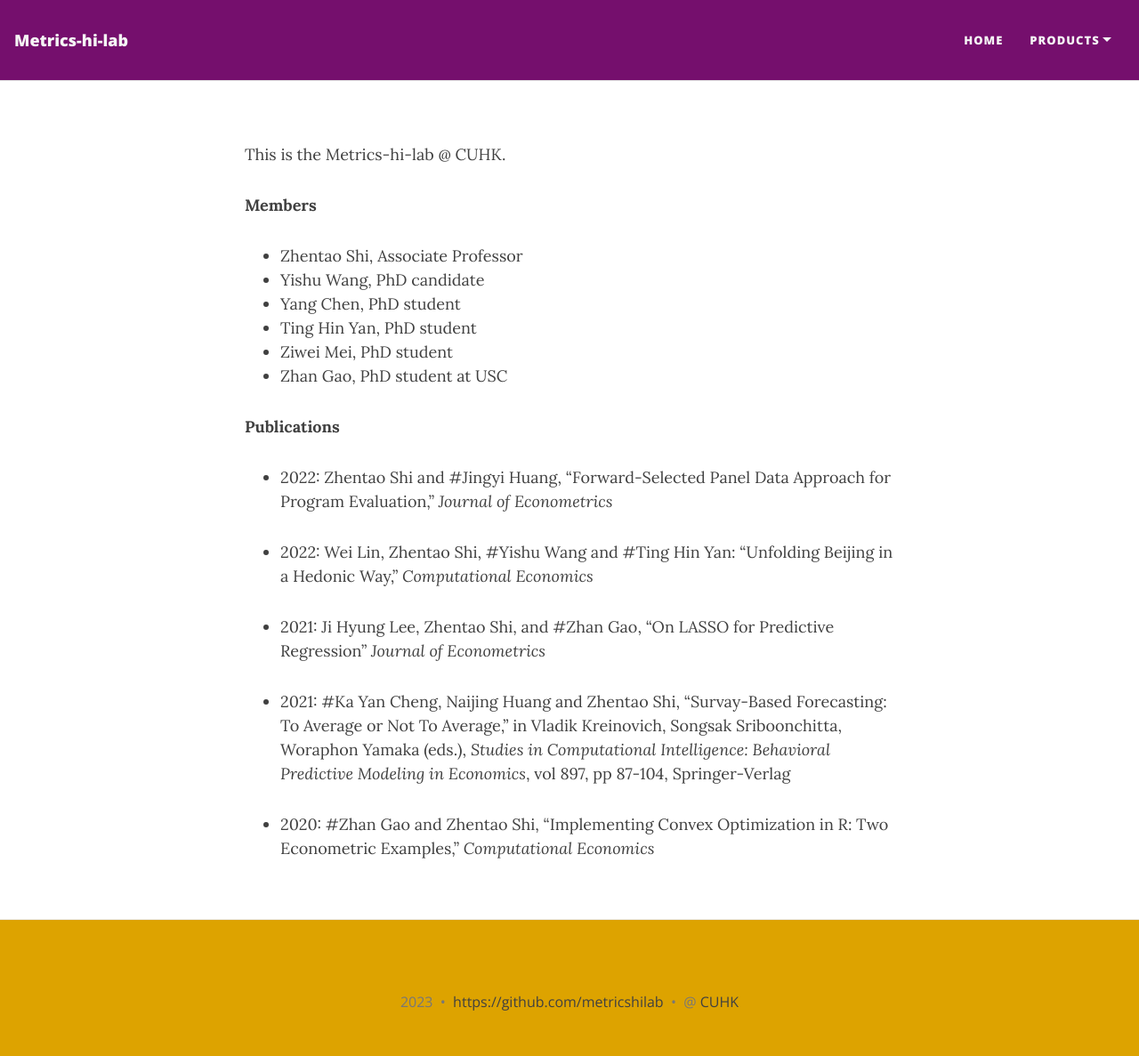
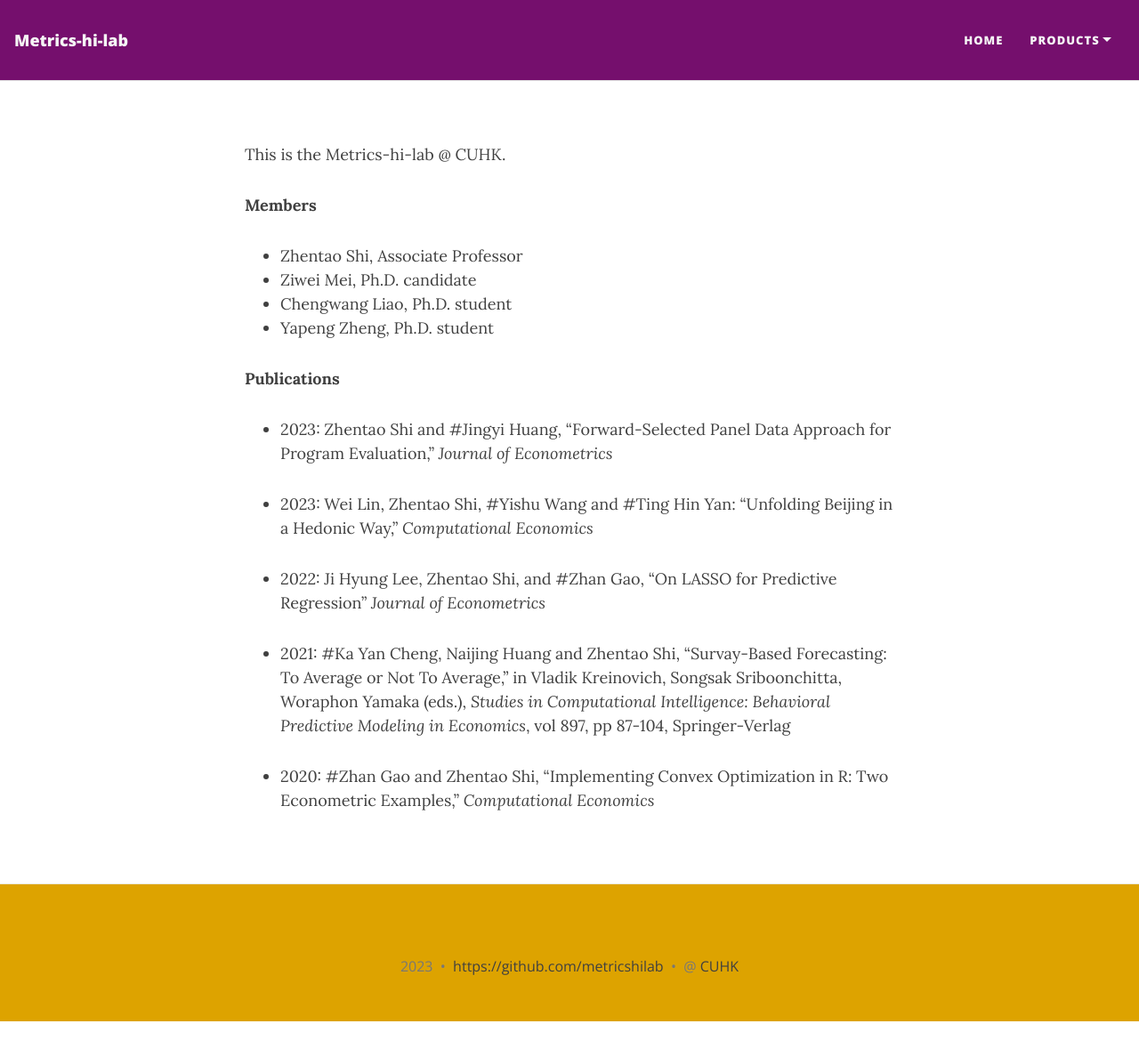
Before and after one commit to metricshilab/metricshilab.github.io, a Jekyll site: the page built from index.md, in a window 1280 px wide and 1188 px high. Shown: the whole window at 89% size. Built offline with Jekyll 4.4.1, drawn with Linux system fonts in a browser that asks for light colours; nearby versions of some CDN libraries.

Commit message:
Update index.md

```diff
--- a/index.md
+++ b/index.md
@@ -13,11 +13,9 @@ This is the Metrics-hi-lab @ CUHK.
 **Members**
 
 * Zhentao Shi, Associate Professor
-* Yishu Wang, PhD candidate
-* Yang Chen, PhD student
-* Ting Hin Yan, PhD student
-* Ziwei Mei, PhD student
-* Zhan Gao, PhD student at USC
+* Ziwei Mei, Ph.D. candidate
+* Chengwang Liao, Ph.D. student
+* Yapeng Zheng, Ph.D. student
 
 
 
@@ -25,11 +23,13 @@ This is the Metrics-hi-lab @ CUHK.
 
 **Publications**
 
-* 2022: Zhentao Shi and #Jingyi Huang, "Forward-Selected Panel Data Approach for Program Evaluation," *Journal of Econometrics*
-* 2022: Wei Lin, Zhentao Shi, #Yishu Wang and #Ting Hin Yan: "Unfolding Beijing in a Hedonic Way," *Computational Economics*
+* 2023: Zhentao Shi and #Jingyi Huang, "Forward-Selected Panel Data Approach for Program Evaluation," *Journal of Econometrics*
 
 
-* 2021: Ji Hyung Lee, Zhentao Shi, and #Zhan Gao, "On LASSO for Predictive Regression" *Journal of Econometrics*
+* 2023: Wei Lin, Zhentao Shi, #Yishu Wang and #Ting Hin Yan: "Unfolding Beijing in a Hedonic Way," *Computational Economics*
+
+
+* 2022: Ji Hyung Lee, Zhentao Shi, and #Zhan Gao, "On LASSO for Predictive Regression" *Journal of Econometrics*
 
 
 * 2021: #Ka Yan Cheng, Naijing Huang and Zhentao Shi, "Survay-Based Forecasting: To Average or Not To Average," in Vladik Kreinovich, Songsak Sriboonchitta, Woraphon Yamaka (eds.), *Studies in Computational Intelligence: Behavioral Predictive Modeling in Economics*, vol 897, pp 87-104, Springer-Verlag
```
